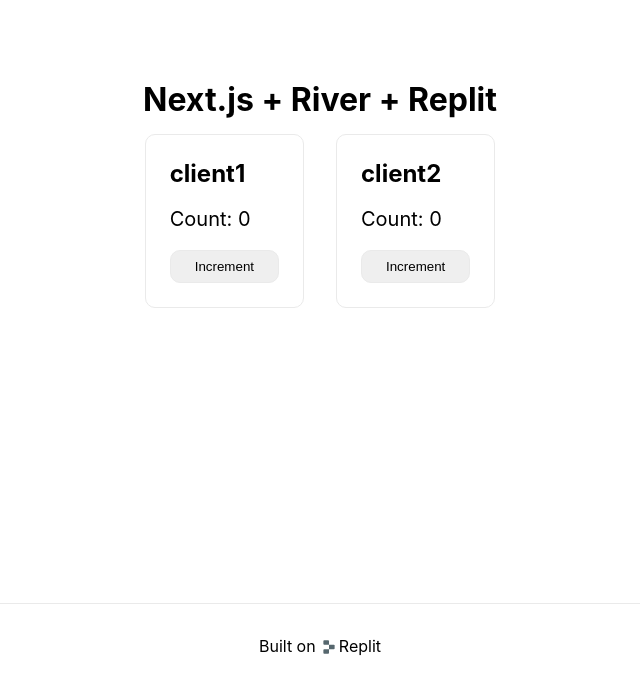
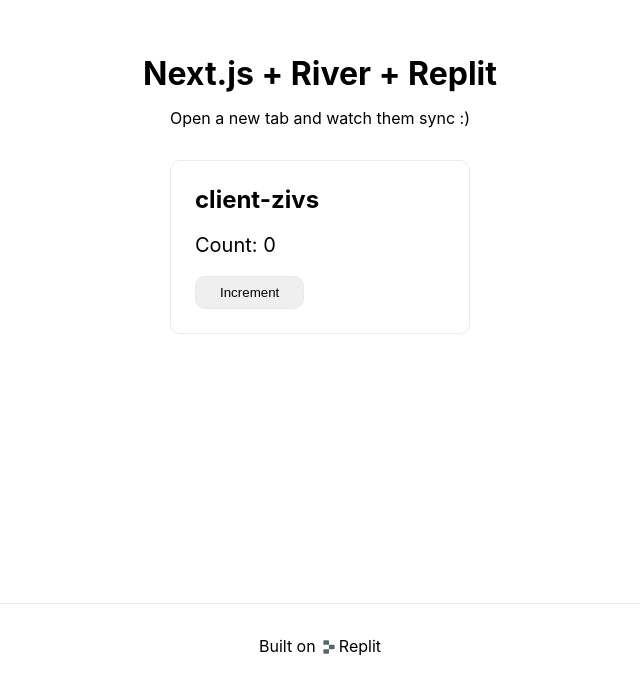
Before and after one commit to jackyzha0/riverbed, a Next.js app: page / in a window 1280 px wide. Shown: the part 197-885 px from the top of the page, without its empty margins (320-960 px from the left). Built offline with nearby package versions, Linux system fonts and the light colour scheme.

Commit message:
bump river, various styling

```diff
--- a/package.json
+++ b/package.json
@@ -11,9 +11,10 @@
     "lint": "next lint"
   },
   "dependencies": {
-    "@replit/river": "^0.12.5",
+    "@replit/river": "^0.12.6",
     "@sinclair/typebox": "^0.32.8",
     "isomorphic-ws": "^5.0.0",
+    "nanoid": "^5.0.6",
     "next": "^14.0.1",
     "react": "^18.2.0",
     "react-dom": "18.2.0",
--- a/pages/index.tsx
+++ b/pages/index.tsx
@@ -8,6 +8,7 @@
 import WebSocket from "isomorphic-ws";
 import { bindLogger, setLevel } from "@replit/river/logging";
 import { useEffect, useState } from "react";
+import { nanoid } from 'nanoid';
 
 const useRiverClient = (id: string) => {
   const [ctx, setCtx] = useState<[ClientType, WebSocketClientTransport] | []>([]);
@@ -35,7 +36,7 @@
   const [client, transport] = useRiverClient(id);
 
   useEffect(() => {
-    if (!client) return;
+    if (!client || !transport) return;
 
     let close: () => void | undefined = undefined
     transport.addEventListener('sessionStatus', async (evt) => {
@@ -58,7 +59,7 @@
 
   return (
     <div className={styles.card}>
-      <h2>{id}</h2>
+      <h2 suppressHydrationWarning>{id}</h2>
       <p>Count: {count}</p>
       <button
         className={styles.button}
@@ -81,9 +82,9 @@
 
       <main className={styles.main}>
         <h2 className={styles.title}>Next.js + River + Replit</h2>
+        <p>Open a new tab and watch them sync :)</p>
         <div className={styles.grid}>
-          <RiverComponent id="client1" />
-          <RiverComponent id="client2" />
+          <RiverComponent id={`client-${nanoid(4)}`} />
         </div>
       </main>
 
--- a/styles/Home.module.css
+++ b/styles/Home.module.css
@@ -82,7 +82,7 @@
   border: 1px solid #eaeaea;
   border-radius: 10px;
   transition: color 0.15s ease, border-color 0.15s ease;
-  max-width: 300px;
+  width: 300px;
 }
 
 .card:hover,
```
Also changed, not shown: 1 other file (tests, documents, lock files or other folders).
